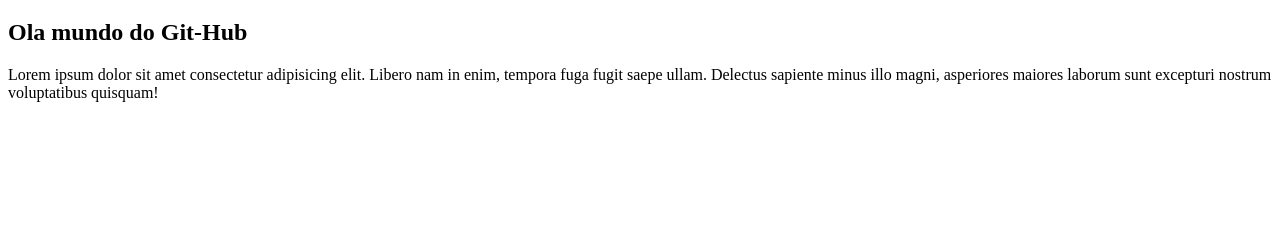
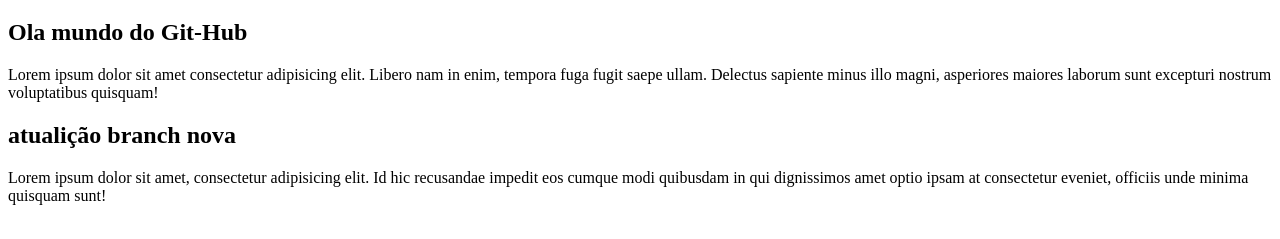
Before and after one commit to deivemelo/Teste-VsCode, a plain HTML site: page index.html in a window 1280 px wide. Shown: the part 61-300 px from the top of the page. Drawn offline with Linux system fonts and the light colour scheme.

Commit message:
primiero commit branch mundaca2.0

```diff
--- a/index.html
+++ b/index.html
@@ -9,5 +9,9 @@
     <h1>Ola mundo!!</h1>
     <h2>Ola mundo do Git-Hub</h2>
     <p>Lorem ipsum dolor sit amet consectetur adipisicing elit. Libero nam in enim, tempora fuga fugit saepe ullam. Delectus sapiente minus illo magni, asperiores maiores laborum sunt excepturi nostrum voluptatibus quisquam!</p>
+
+    <h2>atualição branch nova</h2>
+    <p>Lorem ipsum dolor sit amet, consectetur adipisicing elit. Id hic recusandae impedit eos cumque modi quibusdam in qui dignissimos amet optio ipsam at consectetur eveniet, officiis unde minima quisquam sunt!</p>
+
 </body>
 </html>
```
